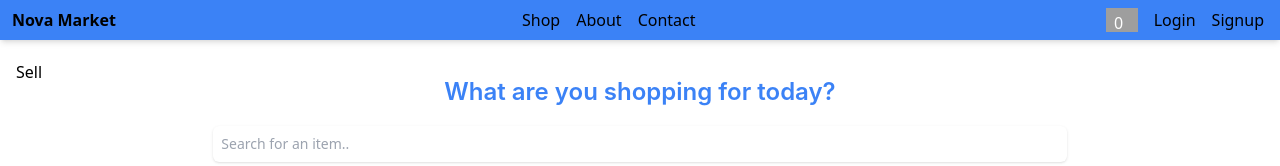
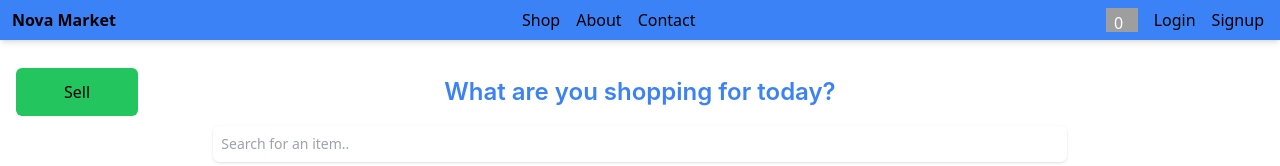
Before and after one commit to crimsonal/ecommerce, a React (Vite) app: page /shop in a window 1280 px wide. Shown: the top 166 px of the page. Built offline with nearby package versions, Linux system fonts and the light colour scheme; no server answers; grey boxes are pictures that could not be loaded; what tailwindcss-font-inter would draw is missing.

Commit message:
tasking on shop page to create products

```diff
--- a/src/App.jsx
+++ b/src/App.jsx
@@ -11,6 +11,7 @@ import Signup from './pages/Signup'
 import { getToken, clearToken } from './api/auth.js'
 import api from './api/client.js'
 import { useState, useEffect } from 'react'
+import Sell from './pages/Sell.jsx'
 
 function App() {
 
@@ -59,6 +60,7 @@ function App() {
         <Route path="/login" element={<Login onLoggedIn={setUser}/>} />
         <Route path="/signup" element={<Signup />} />
         <Route path="/cart" element={<Cart />} />
+        <Route path="/sell" element={<Sell />} />
       </Routes>
     </div>
   )
--- /dev/null
+++ b/src/pages/Sell.jsx
@@ -0,0 +1,10 @@
+const Sell = () => {
+    return (
+        <>
+        Sell
+        </>
+    )
+
+}
+
+export default Sell
--- a/src/pages/Shop.jsx
+++ b/src/pages/Shop.jsx
@@ -1,12 +1,14 @@
 import { useState } from "react"
 import api from "../api/client.js"
 import ItemCard from "../components/ItemCard"
+import { useNavigate } from "react-router-dom"
 import { useEffect } from "react"
 const Shop = ({user}) => {
     const [searchText, setSearchText] = useState("")
     const [shops, setShops] = useState([])
     const [products, setProducts] = useState([])
     const [loading, setLoading] = useState(true)
+    const navigate = useNavigate()
     // const items = [
     //     {name: "Pencil", price: 1.99, description:"Writing utensil"},
 
@@ -15,8 +17,19 @@ const Shop = ({user}) => {
         setSearchText(event.target.value)
     }
 
+    const handleSellButton = (event) => {
+        if (!user) {
+            // handle no login
+            console.log("user not logged in")
+        } else {
+            navigate("/sell")
+        }
+    }
+
     useEffect(() => {
         async function loadShop() {
+            if (!user)
+                return;
             const shop_data = await api.get("/shop")
             setShops(shop_data.data.shop)
             for (const shop of shop_data.data.shop) {
@@ -59,7 +72,10 @@ const Shop = ({user}) => {
         <div className="flex flex-col w-full h-full overflow-hidden flex-1">
 
             <div className="relative flex items-center justify-between h-16 px-4">
-                <button className="">Sell</button>
+                <button
+                className="bg-green-500 p-3 px-12 rounded-md mt-10"
+                onClick={handleSellButton}
+                >Sell</button>
                 <h1 className="absolute left-1/2 -translate-x-1/2 text-2xl bg-clip-text bg-gradient-to-r from-blue-500 to-blue-500 text-transparent justify-center font-[inter] mt-10 font-semibold">What are you shopping for today?</h1>
             </div>
 
@@ -70,7 +86,7 @@ const Shop = ({user}) => {
             <div className="flex items-block w-full flex-grow p-10 border-solid border-gray-400">
                 {shops.map((product) => (
 
-                    <ItemCard key= {product.shop_id }name={getProductName(product.product_id)} price={product.price} description={getProductDescription(product.product_id)}/>
+                    <ItemCard key= {product.shop_id } name={getProductName(product.product_id)} price={product.price} description={getProductDescription(product.product_id)}/>
                 ))}
             </div>
         </div>
```
